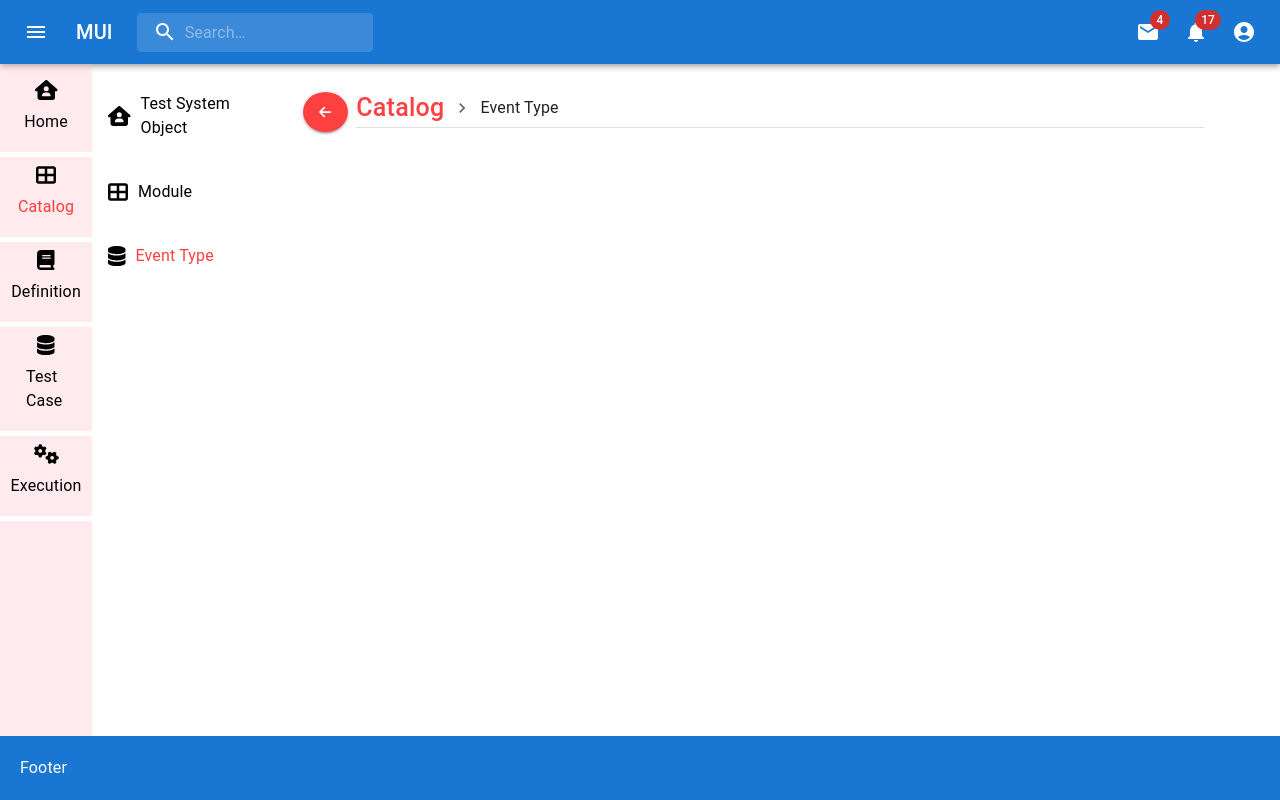
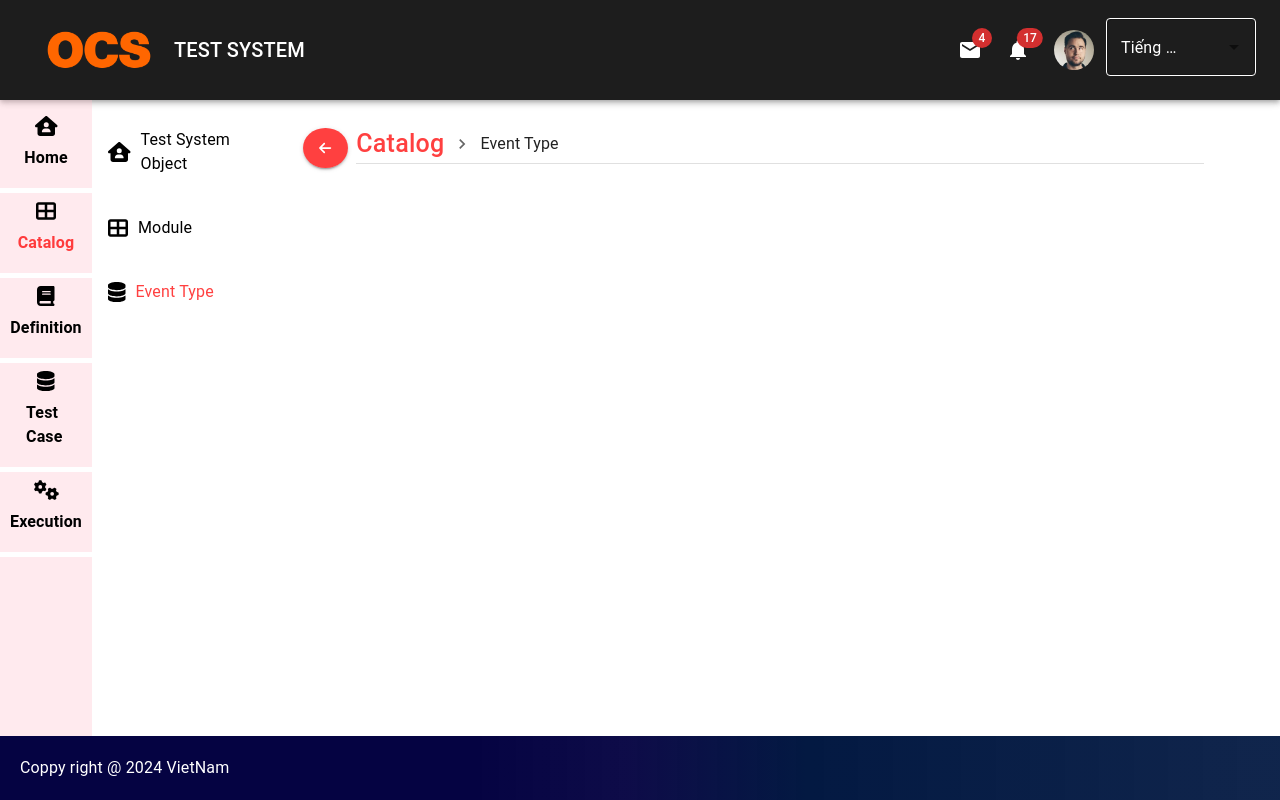
Before and after one commit to KhucPhat/Test-System, a React (Vite) app: page /catalog/event-type in a window 1280 px wide. Built offline with nearby package versions, Linux system fonts and the light colour scheme.

Commit message:
fix: header footer

```diff
--- a/src/Footer/Footer.tsx
+++ b/src/Footer/Footer.tsx
@@ -1,20 +1,27 @@
 import { Typography } from "@mui/material";
 import React from "react";
+import styled from "styled-components";
+
+const FooterItem = styled.div`
+  position: fixed;
+  bottom: 0;
+  left: 0;
+  padding: 20px;
+  background: linear-gradient(
+    90deg,
+    rgba(5, 3, 66, 1) 37%,
+    rgba(5, 3, 66, 0.9640231092436975) 49%,
+    rgba(3, 25, 66, 1) 63%,
+    rgba(3, 25, 66, 0.9500175070028011) 98%
+  );
+  width: 100%;
+`;
 
 const Footer = () => {
   return (
-    <div
-      style={{
-        position: "fixed",
-        bottom: "0",
-        left: "0",
-        padding: "20px",
-        backgroundColor: "#1976d2",
-        width: "100%",
-      }}
-    >
-      <Typography sx={{ color: "#fff" }}>Footer</Typography>
-    </div>
+    <FooterItem>
+      <Typography sx={{ color: "#fff" }}>Coppy right @ 2024 VietNam</Typography>
+    </FooterItem>
   );
 };
 
--- a/src/Header/HeaderContainer.tsx
+++ b/src/Header/HeaderContainer.tsx
@@ -1,190 +1,51 @@
-import * as React from "react";
-import { styled, alpha } from "@mui/material/styles";
-import AppBar from "@mui/material/AppBar";
-import Box from "@mui/material/Box";
-import Toolbar from "@mui/material/Toolbar";
-import IconButton from "@mui/material/IconButton";
-import Typography from "@mui/material/Typography";
-import InputBase from "@mui/material/InputBase";
-import Badge from "@mui/material/Badge";
-import MenuItem from "@mui/material/MenuItem";
-import Menu from "@mui/material/Menu";
-import MenuIcon from "@mui/icons-material/Menu";
-import SearchIcon from "@mui/icons-material/Search";
-import AccountCircle from "@mui/icons-material/AccountCircle";
 import MailIcon from "@mui/icons-material/Mail";
 import NotificationsIcon from "@mui/icons-material/Notifications";
-import MoreIcon from "@mui/icons-material/MoreVert";
-
-const Search = styled("div")(({ theme }) => ({
-  position: "relative",
-  borderRadius: theme.shape.borderRadius,
-  backgroundColor: alpha(theme.palette.common.white, 0.15),
-  "&:hover": {
-    backgroundColor: alpha(theme.palette.common.white, 0.25),
-  },
-  marginRight: theme.spacing(2),
-  marginLeft: 0,
-  width: "100%",
-  [theme.breakpoints.up("sm")]: {
-    marginLeft: theme.spacing(3),
-    width: "auto",
-  },
-}));
-
-const SearchIconWrapper = styled("div")(({ theme }) => ({
-  padding: theme.spacing(0, 2),
-  height: "100%",
-  position: "absolute",
-  pointerEvents: "none",
-  display: "flex",
-  alignItems: "center",
-  justifyContent: "center",
-}));
-
-const StyledInputBase = styled(InputBase)(({ theme }) => ({
-  color: "inherit",
-  "& .MuiInputBase-input": {
-    padding: theme.spacing(1, 1, 1, 0),
-    // vertical padding + font size from searchIcon
-    paddingLeft: `calc(1em + ${theme.spacing(4)})`,
-    transition: theme.transitions.create("width"),
-    width: "100%",
-    [theme.breakpoints.up("md")]: {
-      width: "20ch",
-    },
-  },
-}));
+import { Autocomplete, Avatar, TextField } from "@mui/material";
+import AppBar from "@mui/material/AppBar";
+import Badge from "@mui/material/Badge";
+import Box from "@mui/material/Box";
+import IconButton from "@mui/material/IconButton";
+import Toolbar from "@mui/material/Toolbar";
+import Typography from "@mui/material/Typography";
 
 export default function HeaderContainer() {
-  const [anchorEl, setAnchorEl] = React.useState<null | HTMLElement>(null);
-  const [mobileMoreAnchorEl, setMobileMoreAnchorEl] =
-    React.useState<null | HTMLElement>(null);
-
-  const isMenuOpen = Boolean(anchorEl);
-  const isMobileMenuOpen = Boolean(mobileMoreAnchorEl);
-
-  const handleProfileMenuOpen = (event: React.MouseEvent<HTMLElement>) => {
-    setAnchorEl(event.currentTarget);
-  };
-
-  const handleMobileMenuClose = () => {
-    setMobileMoreAnchorEl(null);
-  };
-
-  const handleMenuClose = () => {
-    setAnchorEl(null);
-    handleMobileMenuClose();
-  };
-
-  const handleMobileMenuOpen = (event: React.MouseEvent<HTMLElement>) => {
-    setMobileMoreAnchorEl(event.currentTarget);
-  };
-
-  const menuId = "primary-search-account-menu";
-  const renderMenu = (
-    <Menu
-      anchorEl={anchorEl}
-      anchorOrigin={{
-        vertical: "top",
-        horizontal: "right",
-      }}
-      id={menuId}
-      keepMounted
-      transformOrigin={{
-        vertical: "top",
-        horizontal: "right",
-      }}
-      open={isMenuOpen}
-      onClose={handleMenuClose}
-    >
-      <MenuItem onClick={handleMenuClose}>Profile</MenuItem>
-      <MenuItem onClick={handleMenuClose}>My account</MenuItem>
-    </Menu>
-  );
-
-  const mobileMenuId = "primary-search-account-menu-mobile";
-  const renderMobileMenu = (
-    <Menu
-      anchorEl={mobileMoreAnchorEl}
-      anchorOrigin={{
-        vertical: "top",
-        horizontal: "right",
-      }}
-      id={mobileMenuId}
-      keepMounted
-      transformOrigin={{
-        vertical: "top",
-        horizontal: "right",
-      }}
-      open={isMobileMenuOpen}
-      onClose={handleMobileMenuClose}
-    >
-      <MenuItem>
-        <IconButton size="large" aria-label="show 4 new mails" color="inherit">
-          <Badge badgeContent={4} color="error">
-            <MailIcon />
-          </Badge>
-        </IconButton>
-        <p>Messages</p>
-      </MenuItem>
-      <MenuItem>
-        <IconButton
-          size="large"
-          aria-label="show 17 new notifications"
-          color="inherit"
-        >
-          <Badge badgeContent={17} color="error">
-            <NotificationsIcon />
-          </Badge>
-        </IconButton>
-        <p>Notifications</p>
-      </MenuItem>
-      <MenuItem onClick={handleProfileMenuOpen}>
-        <IconButton
-          size="large"
-          aria-label="account of current user"
-          aria-controls="primary-search-account-menu"
-          aria-haspopup="true"
-          color="inherit"
-        >
-          <AccountCircle />
-        </IconButton>
-        <p>Profile</p>
-      </MenuItem>
-    </Menu>
-  );
-
+  const optionsLang = [
+    {
+      id: 1,
+      label: "Tiếng Việt",
+    },
+    {
+      id: 2,
+      label: "English",
+    },
+  ];
   return (
     <Box sx={{ flexGrow: 1 }}>
-      <AppBar position="static">
+      <AppBar
+        position="static"
+        sx={{
+          background: "#1d1d1d",
+        }}
+      >
         <Toolbar>
-          <IconButton
-            size="large"
-            edge="start"
-            color="inherit"
-            aria-label="open drawer"
-            sx={{ mr: 2 }}
-          >
-            <MenuIcon />
-          </IconButton>
+          <img
+            src="/public/assets/images/logo.png"
+            alt="logo"
+            style={{ width: "150px", height: "100px", objectFit: "cover" }}
+          />
           <Typography
             variant="h6"
             noWrap
             component="div"
-            sx={{ display: { xs: "none", sm: "block" } }}
+            sx={{
+              fontSize: "20px",
+              color: "#fff",
+              textTransform: "uppercase",
+            }}
           >
-            MUI
+            Test System
           </Typography>
-          <Search>
-            <SearchIconWrapper>
-              <SearchIcon />
-            </SearchIconWrapper>
-            <StyledInputBase
-              placeholder="Search…"
-              inputProps={{ "aria-label": "search" }}
-            />
-          </Search>
+
           <Box sx={{ flexGrow: 1 }} />
           <Box sx={{ display: { xs: "none", md: "flex" } }}>
             <IconButton
@@ -209,30 +70,35 @@ export default function HeaderContainer() {
               size="large"
               edge="end"
               aria-label="account of current user"
-              aria-controls={menuId}
               aria-haspopup="true"
-              onClick={handleProfileMenuOpen}
               color="inherit"
             >
-              <AccountCircle />
+              <Avatar
+                alt="Remy Sharp"
+                src="/public/assets/images/1avatar.jpg"
+              />
             </IconButton>
-          </Box>
-          <Box sx={{ display: { xs: "flex", md: "none" } }}>
-            <IconButton
-              size="large"
-              aria-label="show more"
-              aria-controls={mobileMenuId}
-              aria-haspopup="true"
-              onClick={handleMobileMenuOpen}
-              color="inherit"
-            >
-              <MoreIcon />
-            </IconButton>
+            <Autocomplete
+              disablePortal
+              id="combo-box-demo"
+              defaultValue={optionsLang[0]}
+              options={optionsLang}
+              sx={{ width: "150px", marginLeft: "12px" }}
+              renderInput={(params) => (
+                <TextField
+                  {...params}
+                  sx={{
+                    "& .MuiInputBase-root": {
+                      border: "1px solid #fff",
+                      color: "#fff",
+                    },
+                  }}
+                />
+              )}
+            />
           </Box>
         </Toolbar>
       </AppBar>
-      {renderMobileMenu}
-      {renderMenu}
     </Box>
   );
 }
--- a/src/component/Sidebar/Sidebar.tsx
+++ b/src/component/Sidebar/Sidebar.tsx
@@ -42,6 +42,7 @@ export default function Sidebar() {
                       (item.id === "home" && location.pathname === "/")
                         ? "#ff0000bf"
                         : "#000",
+                    fontWeight: "600",
                   }}
                 >
                   {item.label}
```
Also changed, not shown: public/assets/images/1avatar.jpg (added), public/assets/images/logo.png (added).
